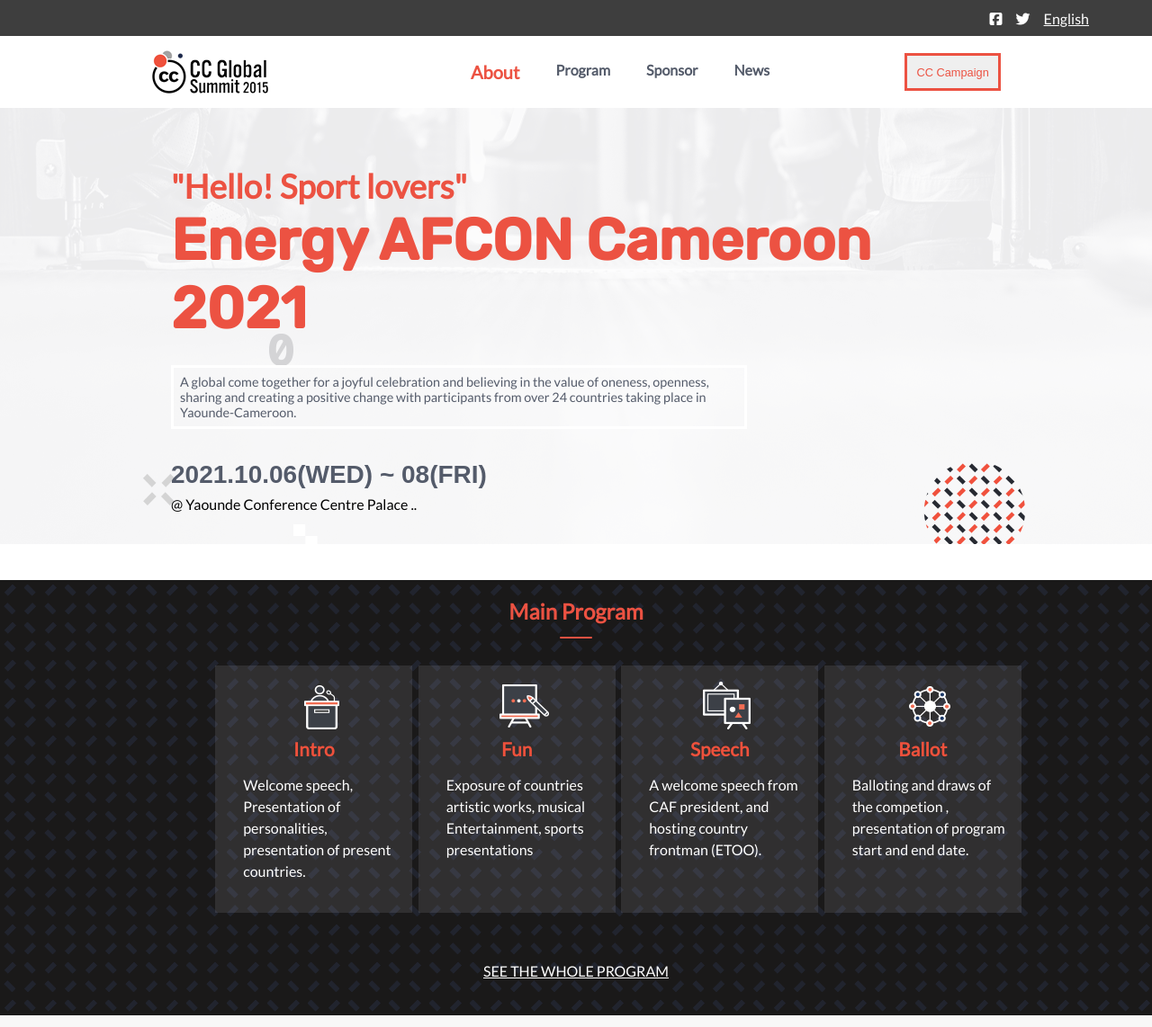
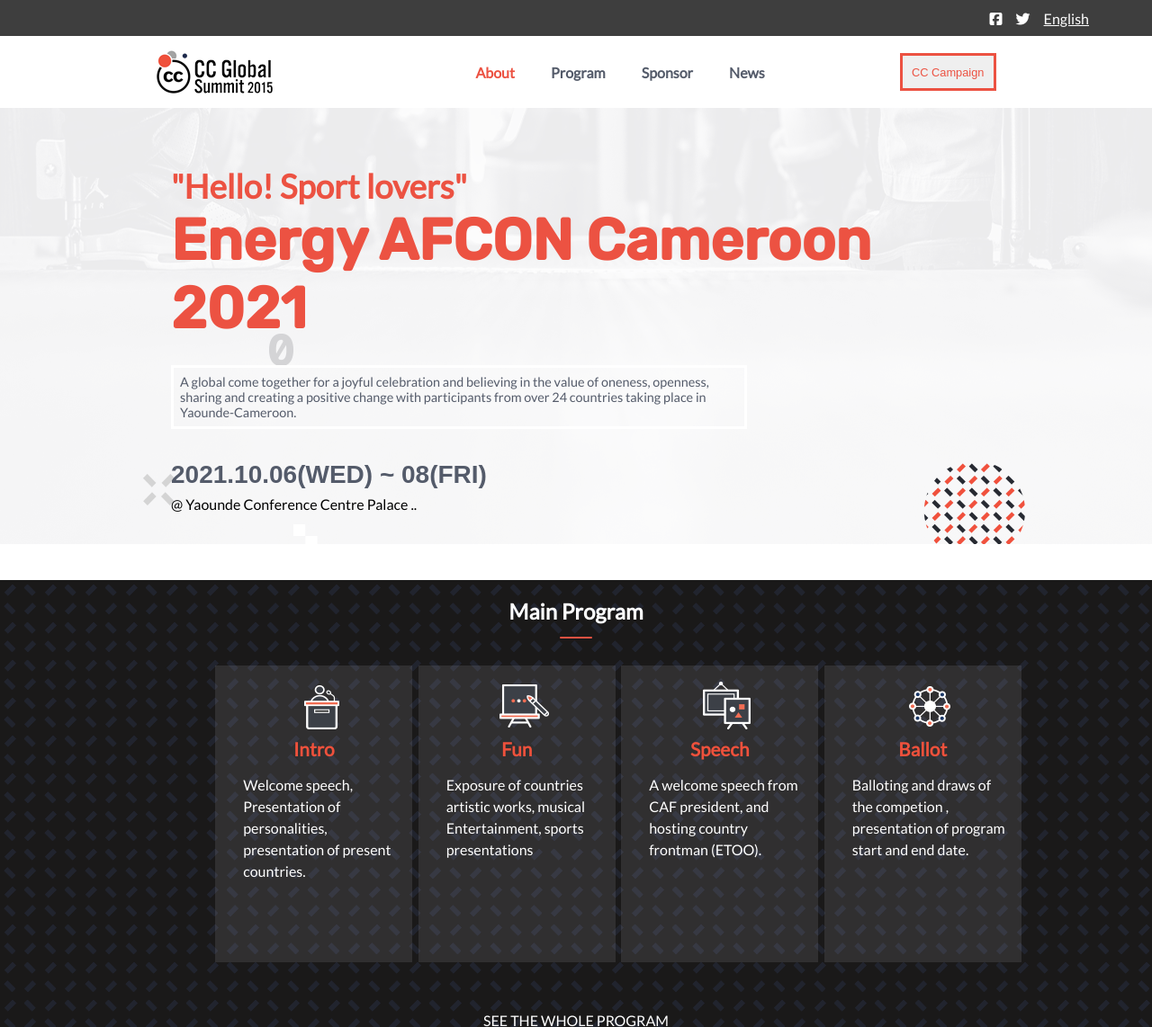
Before and after one commit to tufoinnkuo10/Capstone-1, a website: page index.html in a window 1280 px wide. Shown: the top 1142 px of the page at 90% size. Drawn offline with Linux system fonts and the light colour scheme.

Commit message:
required changes

```diff
--- a/about.css
+++ b/about.css
@@ -373,7 +373,7 @@
   .nav1 {
     color: #ec5242;
     font-weight: bold;
-    font-size: 20px;
+    font-size: 16px;
     text-decoration: none;
   }
 
@@ -381,7 +381,6 @@
   .nav3,
   .nav4 {
     font-weight: bold;
-    font-family: 'Times New Roman', Times, serif;
     font-size: 16px;
     text-decoration: none;
     font-family: Lato, sans-serif;
--- a/index.html
+++ b/index.html
@@ -70,7 +70,6 @@
       <li class="iconx en"> <a class="iconx" href="">English</a></li>
     </ul>
   </header>
-
   <div class="desktop-nav">
     <img class="navlogo" src="./images/firstnavlogo.png" alt="global logo">
     <ul class="dsk-nav-items">
@@ -81,14 +80,12 @@
     </ul>
     <button class="last-logo">CC Campaign</button>
   </div>
-
   <div class="introduction">
     <div class="burger" id="hamburger">
       <a href="/"><i class="fas fa-bars hamburger-icon "></i></a>
     </div>
     <div class="heading">
       <h4 class="heading1">"Hello! Sport lovers"</h4>
-
       <h1 class="heading2">Energy AFCON Cameroon 2021</h1>
     </div>
     <div>
@@ -101,7 +98,6 @@
       <p class="text3">@ Yaounde Conference Centre Palace ..</p>
     </div>
   </div>
-
   <section id="main-pro" class="main-program">
     <h2 class="main-p">Main Program </h2>
 
@@ -134,10 +130,6 @@
         <p class="card-heading">Ballot</p>
         <p class="card-description">Balloting and draws of the competion , presentation of program start and end date.</p>
       </div>
-
-
-
-
     </div>
     <button class="attend-btn" type="button">Attend AFCON 2021</button>
     <a class="dsk-see-program" href="/">SEE THE WHOLE PROGRAM</a>
@@ -181,19 +173,13 @@
         <p>Creative</p>
         <p>Commons-Kmair</p>
       </div>
-
     </div>
     <div class="right">
       <SPan class="right-icon">
         <img class="afcon" src="./images/afconlogo.png" alt="afcon">
-
       </SPan>
-
     </div>
   </footer>
   <script src="script.js"></script>
-  <script src="speakers.j"></script>
-
 </body>
-
 </html>
--- a/style.css
+++ b/style.css
@@ -425,7 +425,7 @@
   .nav1 {
     color: #ec5242;
     font-weight: bold;
-    font-size: 20px;
+    font-size: 16px;
     text-decoration: none;
   }
 
@@ -433,7 +433,6 @@
   .nav3,
   .nav4 {
     font-weight: bold;
-    font-family: 'Times New Roman', Times, serif;
     font-size: 16px;
     text-decoration: none;
     font-family: Lato, sans-serif;
@@ -533,7 +532,11 @@
     text-align: center;
     float: left;
     width: calc(20% - 3px);
-    height: 275px;
+    height: 330px;
+  }
+
+  .main-p {
+    color: #fff;
   }
 
   .main-program .card:hover {
```
